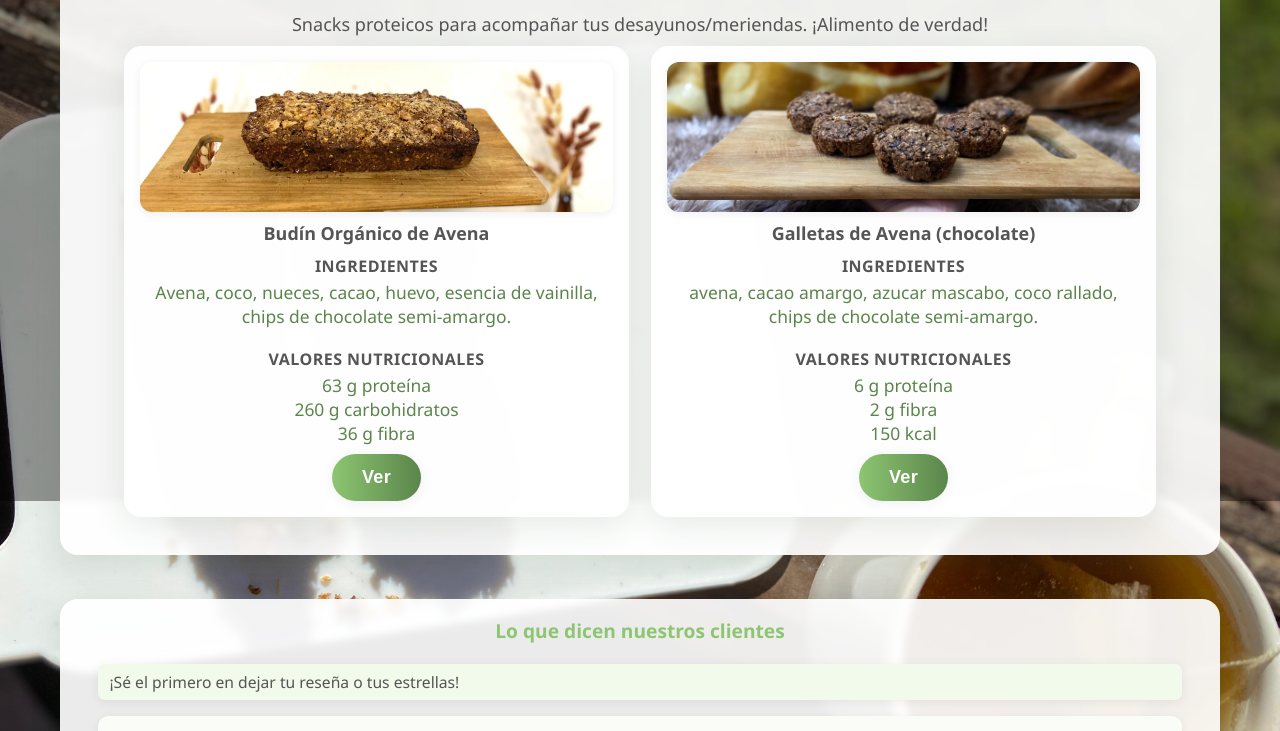
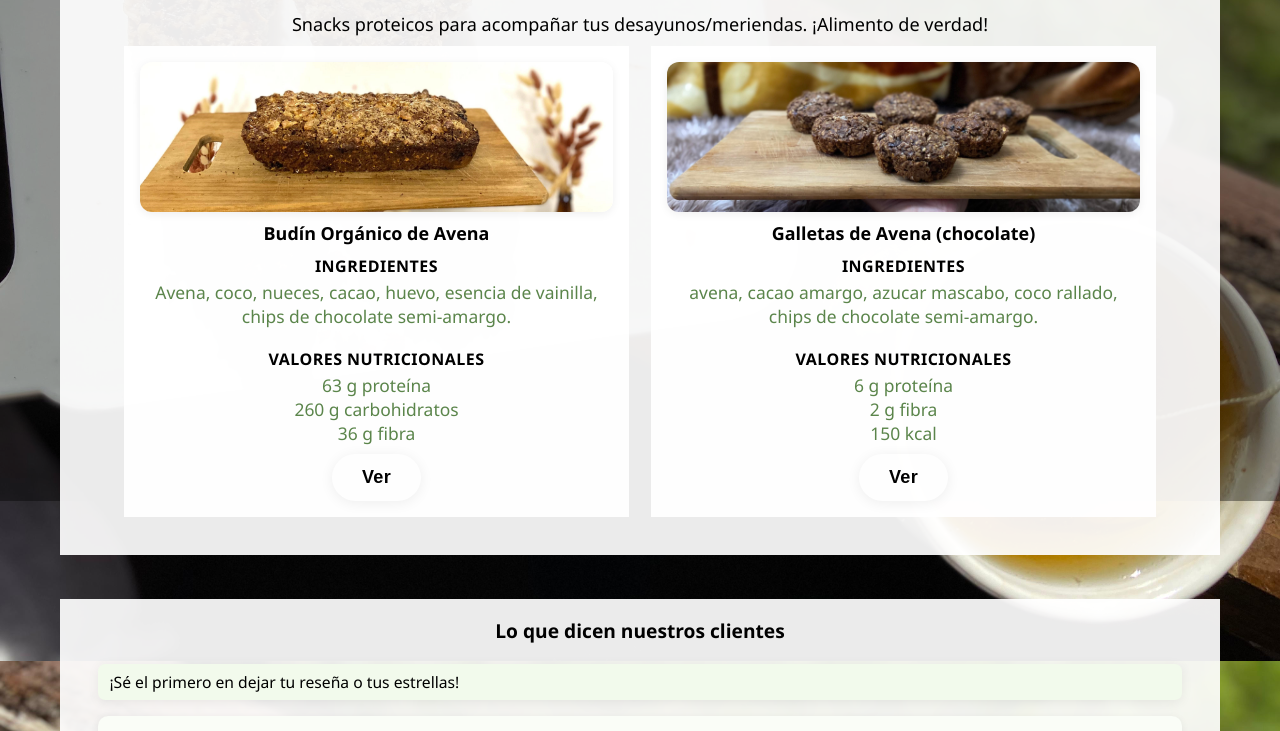
Before and after one commit to joaquinrusso/Santa-Avena, a plain HTML site: page index.html in a window 1280 px wide. Shown: the part 299-1030 px from the top of the page. Drawn offline with Linux system fonts and the light colour scheme; a script that the page names is missing.

Commit message:
Update index.html

```diff
--- a/index.html
+++ b/index.html
@@ -5,20 +5,6 @@
   <meta name="viewport" content="width=device-width, initial-scale=1.0"/>
   <title>SantaAvena: Comida Orgánica</title>
   <style>
-    :root {
-      --verde-principal: #8DC572;
-      --verde-oscuro: #5B854B;
-      --verde-medio: #AACFA5;
-      --beige: #FFF9ED;
-      --blanco: #fff;
-      --gris: #ececec;
-      --gris-texto: #555;
-      --sombra: 0 8px 32px 0 rgba(60,90,60,0.12);
-      --radius: 18px;
-      --trans-smooth: cubic-bezier(.55,.13,.39,1.03);
-      --blur: blur(3px);
-    }
-    html { scroll-behavior: smooth; }
     body {
       background: url('imagenes/alpaca.jpg') center/cover no-repeat fixed;
       min-height: 100vh; margin: 0; font-family: 'Segoe UI', Arial, sans-serif;
```
